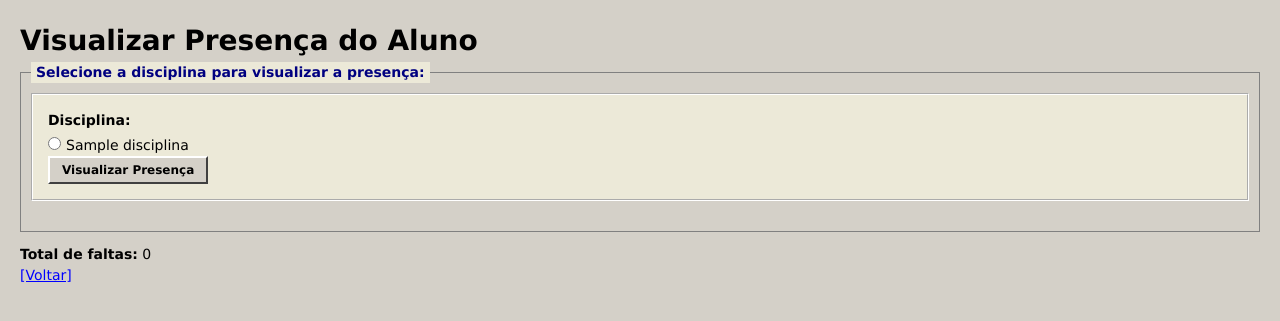
After one commit to guiramosa20-dev/ProgramacaoWebIFG, a PHP site: page /visualizar_presenca_aluno.php in a window 1280 px wide. The commit adds this page. Shown: the top 321 px of the page. Run offline with PHP 8.4, Linux system fonts and the light colour scheme; tables that the repository leaves empty or names only in its code hold one stand-in row (values such as "Sample post").

Commit message:
Implementação da visualização de presença e correção do bug do aluno fazer login como professor

```diff
--- a/Programacaoweb2/Atividade avaliativa de CRUD/login.php
+++ b/Programacaoweb2/Atividade avaliativa de CRUD/login.php
@@ -20,7 +20,7 @@ if (isset($_POST['btn'])) {
                 $_SESSION['logou'] = true;
                 $_SESSION['nome'] = $resultado['usuario'];
             foreach($alunos as $aluno){
-                if ($aluno['nome'] == $usuario){
+                if ($aluno['nome'] == $resultado['usuario']){
                     $_SESSION['eh_aluno'] = true;
                     break;
                 }
--- /dev/null
+++ b/Programacaoweb2/Atividade avaliativa de CRUD/visualizar_presenca_aluno.php
@@ -0,0 +1,62 @@
+<?php
+require 'conexao.php';
+session_start();
+?>
+
+<!DOCTYPE html>
+<html lang="en">
+<head>
+    <meta charset="UTF-8">
+    <meta name="viewport" content="width=device-width, initial-scale=1.0">
+    <title>Visualizar Presença do Aluno</title>
+    <link rel="stylesheet" href="estilo.css">
+</head>
+<body>
+    <h1>Visualizar Presença do Aluno</h1>
+    <fieldset>
+        <legend>Selecione a disciplina para visualizar a presença:</legend>
+        <form action="" method="post">
+            <label for="disciplina">Disciplina:</label>
+            <?php
+                $pstmt = $conexao->prepare("SELECT * FROM disciplinas");
+                $pstmt->execute();
+                $disciplinas = $pstmt->fetchAll(PDO::FETCH_ASSOC);
+                foreach ($disciplinas as $disciplina) {
+                    echo "<input type='radio' name='disciplina' value='" . $disciplina['id'] . "'>" . $disciplina['nome'] . "<br>";
+                }
+            ?>
+            <input type="submit" value="Visualizar Presença" name="btn">
+        </form>
+    </fieldset>
+
+    <?php
+        if (isset($_POST['btn'])) {
+            $disciplina_id = $_POST['disciplina'];
+            $aluno_id = $conexao->prepare("SELECT cod FROM alunos WHERE nome = :nome");
+            $aluno_id->bindValue(':nome', $_SESSION['nome']);
+            $aluno_id->execute();
+            $aluno_id = $aluno_id->fetch(PDO::FETCH_ASSOC)['cod'];
+
+            $pstmt = $conexao->prepare("SELECT * FROM presencas WHERE disciplinas_id = :d AND aluno_id = :a");
+            $pstmt->bindValue(':d', $disciplina_id);
+            $pstmt->bindValue(':a', $aluno_id);
+            $pstmt->execute();
+            $presencas = $pstmt->fetchAll(PDO::FETCH_ASSOC);
+
+            if (count($presencas) > 0) {
+                echo "<h2>Presença na disciplina selecionada:</h2>";
+                echo "<table border='1'>";
+                echo "<tr><th>Data</th><th>Total faltas</th></tr>";
+                foreach ($presencas as $presenca) {
+                    echo "<tr><td>" . $presenca['dia'] . "</td><td>" . $presenca['comparecimento'] . "</td></tr>";
+                }
+                echo "</table>";
+            } else {
+                echo "<p>Nenhuma presença registrada para a disciplina selecionada.</p>";
+            }
+        }
+        echo "<strong>Total de faltas:</strong> " . (isset($presencas) ? array_sum(array_column($presencas, 'comparecimento')) : 0);
+        echo "<br><a href='home_aluno.php'>[Voltar]</a>";
+    ?>
+</body>
+</html>
```
Also changed, not shown: Programacaoweb2/Atividade avaliativa de CRUD/visualizar_perfil_aluno.php (+11 -0 lines).
